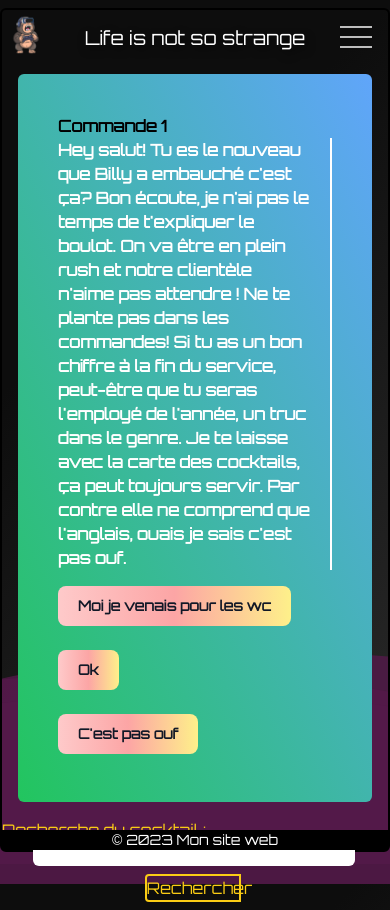
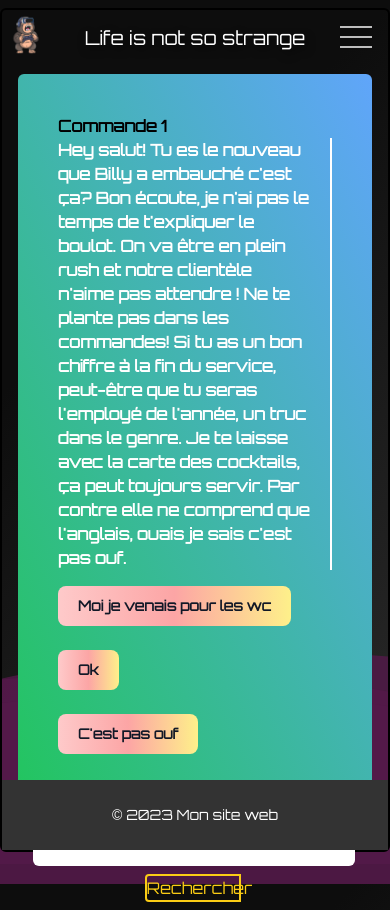
Before and after one commit to WildCodeSchool/2023-02-JS-LaLoupe-LifeIsNotSoStrange.TM, a React (Vite) app in the folder frontend/: page /cocktailgame in a window 390 px wide. Built offline with nearby package versions, Linux system fonts and the light colour scheme.

Commit message:
add some responsive to the party game

```diff
--- a/frontend/src/components/Footer.css
+++ b/frontend/src/components/Footer.css
@@ -1,3 +1,24 @@
 .footer {
-  background-color: rgb(0, 0, 0);
+  background-color: #333333;
+  color: #ffffff;
+  position: absolute;
+  bottom: 0;
+  width: 100%;
+  padding: 20px;
 }
+
+@media (min-width: 768px) {
+  .footer {
+    display: flex;
+    justify-content: space-between;
+  }
+}
+
+.footer p {
+  margin: 0;
+  padding: 5px;
+}
+
+.footer p:not(:last-child) {
+  border-right: 1px solid #ffffff;
+}
--- a/frontend/src/components/NavBar.css
+++ b/frontend/src/components/NavBar.css
@@ -21,7 +21,7 @@ ul {
     height: 100vh;
     top: 0;
     left: 0;
-    z-index: 10;
+    z-index: 30;
     display: flex;
     flex-direction: column;
     justify-content: space-evenly;
--- a/frontend/src/components/PartyGame.jsx
+++ b/frontend/src/components/PartyGame.jsx
@@ -1,5 +1,4 @@
 import { useState } from "react";
-
 import PropTypes from "prop-types";
 import Timer from "./Timer";
 import Screen from "./Screen";
@@ -16,9 +15,9 @@ export default function PartyGame({
   const [position, setPosition] = useState([43.7, -79.41]); // initial position: Toronto
 
   return (
-    <div>
+    <div className="flex flex-col items-center">
       <AvatarDisplay avatarParams={avatarParams} />
-      <p className="right-[2.3%] top-[22%] z-20 absolute text-xl">
+      <p className="absolute top-[22%] right-[2.3%] z-20 text-xl">
         {avatarParams.pseudo}
       </p>
       <Timer
@@ -31,6 +30,7 @@ export default function PartyGame({
     </div>
   );
 }
+
 PartyGame.propTypes = {
   tempsRestant: PropTypes.string.isRequired,
   setTempsRestant: PropTypes.func.isRequired,
--- a/frontend/src/components/Screen.jsx
+++ b/frontend/src/components/Screen.jsx
@@ -1,11 +1,10 @@
 import "./Screen.css";
 import PropTypes from "prop-types";
-import { useState } from "react"; // import useState
-
+import { useState } from "react";
 import Map from "./MapApi";
 
 function Screen({ position }) {
-  const [currentImage, setCurrentImage] = useState(0); // initialize state for current image
+  const [currentImage, setCurrentImage] = useState(0);
 
   const images = [
     {
@@ -33,30 +32,27 @@ function Screen({ position }) {
       alt: "description2",
       id: 4,
     },
-  ]; // array of images and their descriptions
+  ];
 
   const handleClick = (index) => {
-    setCurrentImage(index); // function to change the current image
+    setCurrentImage(index);
   };
 
   return (
-    <div className="relative">
+    <div className="relative h-screen">
       <img
         src={images[currentImage].src}
         alt={images[currentImage].alt}
-        className="z-0 min-w-full max-h-[100%]"
-      />{" "}
-      {/* display the current image */}
+        className="absolute inset-0 w-full h-full object-cover"
+      />
       <div className="absolute top-0 left-0 z-10 w-1/5 ">
         <Map position={position} />
       </div>
       <div className="absolute bottom-0 left-0 z-10 w-full flex justify-center">
-        {" "}
-        {/* add a row of buttons to switch between images */}
         {images.map((image, index) => (
           <button
             type="button"
-            key={images.id}
+            key={image.id}
             className={`mx-2 px-2 py-1 rounded-full ${
               currentImage === index
                 ? "bg-black text-white"
--- a/frontend/src/components/Story.jsx
+++ b/frontend/src/components/Story.jsx
@@ -166,15 +166,15 @@ function Story({ endGame, setPosition }) {
   };
 
   return (
-    <div className="choicesDisplay rounded-lg shadow-lg p-6 w-[80%] ml-auto mr-auto">
+    <div className="choicesDisplay rounded-lg shadow-lg p-6 mx-auto lg:w-2/3 xl:w-1/2">
       <h1 className="text-3xl font-bold text-white mb-4">{chapter}</h1>
       <p className="text-lg text-gray-300 mb-8">{message}</p>
-      <div className="space-y-4">
+      <div className="grid gap-4 grid-cols-1 md:grid-cols-2 xl:grid-cols-3">
         {options.map((option) => (
           <button
             type="button"
             key={option.id}
-            className=" text-white border-2 border-white font-medium pt-2 px-4 rounded-lg h-[60px] mr-[32px]"
+            className="text-white border-2 border-white font-medium pt-2 px-4 rounded-lg h-[60px]"
             onClick={() => handleOptionClick(option.action)}
           >
             {option.text}
```
Also changed, not shown: 1 other file (tests, documents, lock files or other folders).
